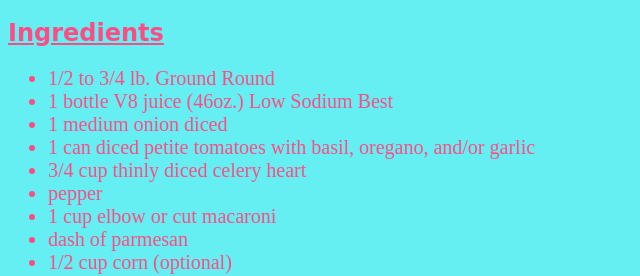
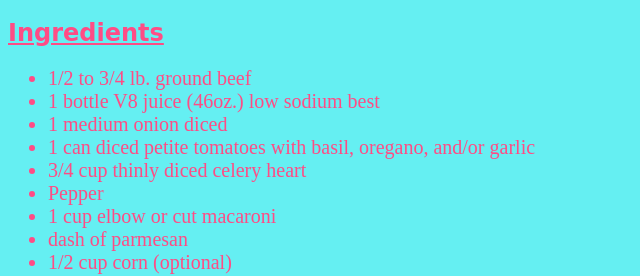
Before and after one commit to ander2ed/ander2ed.github.io, a plain HTML site: page goulash.html in a window 1280 px wide. Shown: the part 126-402 px from the top of the page, 0-640 px from the left. Drawn offline with Linux system fonts and the light colour scheme.

Commit message:
Update goulash.html

```diff
--- a/goulash.html
+++ b/goulash.html
@@ -116,12 +116,12 @@
 		<div id="recipe-results">
 			<h2 id="ingredients">Ingredients</h2>
 				<ul id="ingredient-list">
-					<li>1/2 to 3/4 lb. Ground Round</li>
-					<li>1 bottle V8 juice (46oz.) Low Sodium Best</li>
+					<li>1/2 to 3/4 lb. ground beef</li>
+					<li>1 bottle V8 juice (46oz.) low sodium best</li>
 					<li>1 medium onion diced</li>
 					<li>1 can diced petite tomatoes with basil, oregano, and/or garlic</li>
 					<li>3/4 cup thinly diced celery heart</li>
-					<li>pepper</li>
+					<li>Pepper</li>
 					<li>1 cup elbow or cut macaroni</li>
 					<li>dash of parmesan</li>
 					<li>1/2 cup corn (optional)</li>
```
